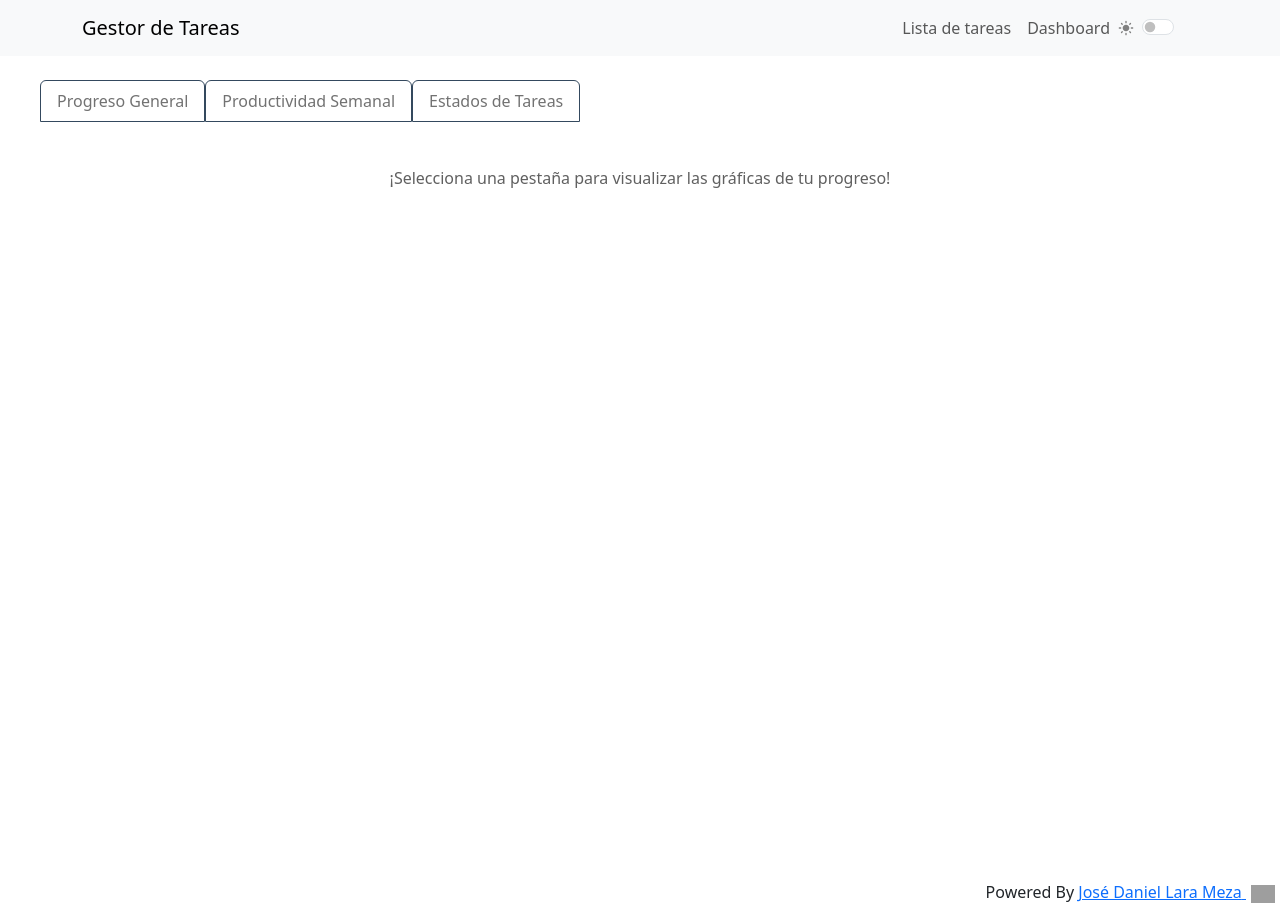
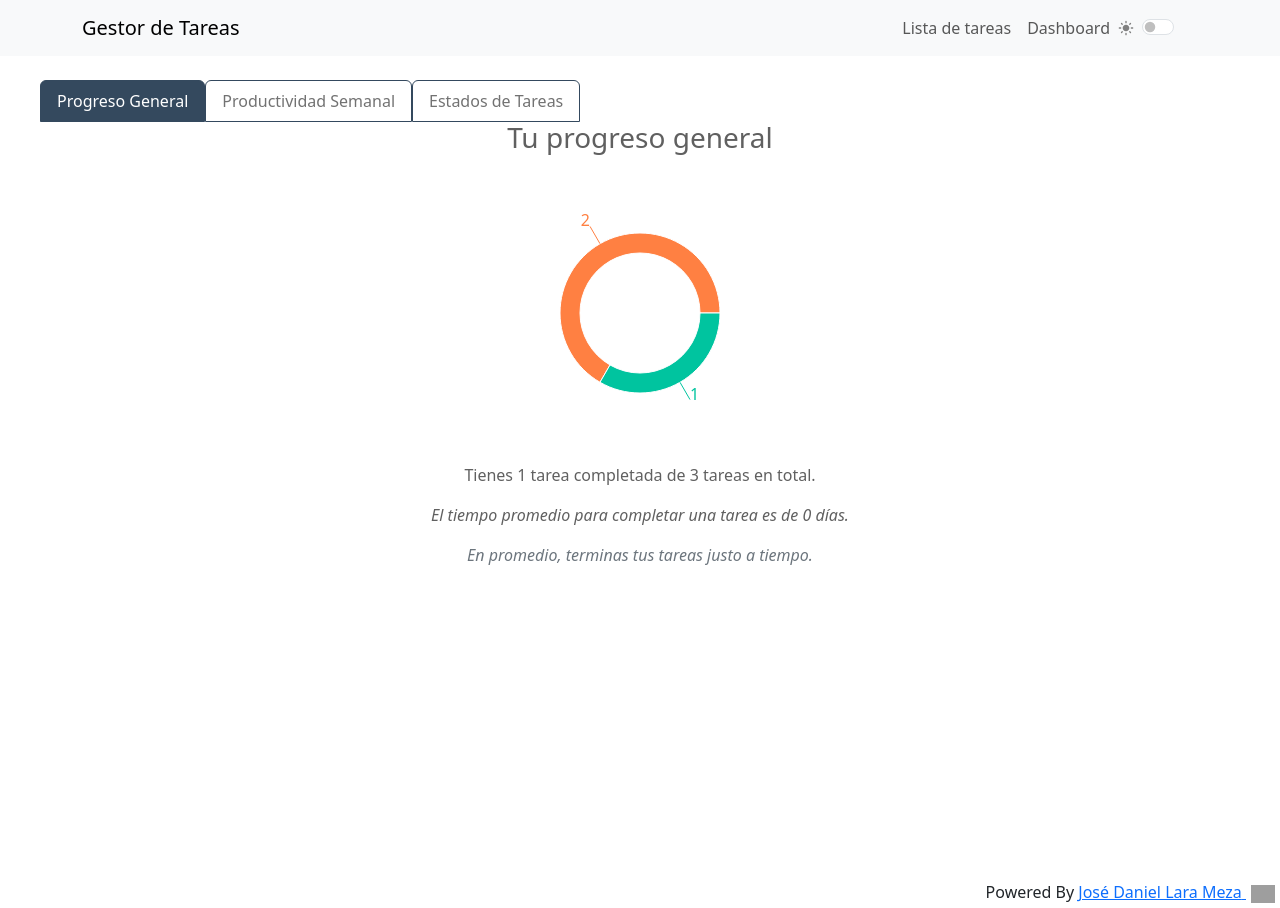
Before and after one commit to larajosed/ReactTodoList, a React (Create React App) app: page /dashboard in a window 1280 px wide. Built offline with nearby package versions, Linux system fonts and the light colour scheme; grey boxes are pictures that could not be loaded.

Commit message:
creation of margin with which tasks are done

```diff
--- a/src/components/TodoDashboard.js
+++ b/src/components/TodoDashboard.js
@@ -8,7 +8,7 @@ import "../css/TodoDashboard.css";
 
 function TodoDashboard() {
   const [tasks, setTasks] = useState([]);
-  const [activeView, setActiveView] = useState(null);
+  const [activeView, setActiveView] = useState("simple");
 
   useEffect(() => {
     todoService
@@ -45,14 +45,7 @@ function TodoDashboard() {
           <TodoDashboardProductivity tasks={tasks} />
         ) : activeView === "status" ? (
           <TodoDashboardStatus tasks={tasks} />
-        ) : (
-          <div className="welcomeMessage">
-            <p>
-              ¡Selecciona una pestaña para visualizar las gráficas de tu
-              progreso!
-            </p>
-          </div>
-        )}
+        ) : null}
       </div>
     </div>
   );
--- a/src/components/TodoDashboardProductivity.js
+++ b/src/components/TodoDashboardProductivity.js
@@ -25,7 +25,7 @@ function TodoDashboardProductivity({ tasks }) {
     }
 
     tasks.forEach((task) => {
-      // Asegúrate de que la tarea esté completada y tenga una fecha de finalización
+      // Asegúra de que la tarea esté completada y tenga una fecha de finalización
       if (task.completed && task.completionDate) {
         const completedDate = new Date(task.completionDate);
 
--- a/src/components/TodoDashboardSimple.js
+++ b/src/components/TodoDashboardSimple.js
@@ -14,6 +14,74 @@ function TodoDashboardSimple({ tasks }) {
   const taskText = isSingular ? "tarea" : "tareas";
   const completedText = completedCount === 1 ? "completada" : "completadas";
   const completedTextTarea = completedCount === 1 ? "tarea" : "tareas";
+  const completedTasksWithDates = tasks.filter(
+    (task) => task.completed && task.creationDate && task.completionDate
+  );
+
+  const totalCompletionDays = completedTasksWithDates.reduce((sum, task) => {
+    const creation = new Date(task.creationDate);
+    const completion = new Date(task.completionDate);
+    const timeDiff = completion.getTime() - creation.getTime();
+    const daysDiff = timeDiff / (1000 * 60 * 60 * 24);
+    return sum + daysDiff;
+  }, 0);
+
+  const averageCompletionTime =
+    completedTasksWithDates.length > 0
+      ? totalCompletionDays / completedTasksWithDates.length
+      : 0;
+
+  const formattedAverageTime = Math.round(averageCompletionTime);
+
+  const tasksWithDueDateAndCompletion = tasks.filter(
+    (task) => task.dueDate && task.completionDate
+  );
+
+  const totalDueMarginDays = tasksWithDueDateAndCompletion.reduce(
+    (sum, task) => {
+      const due = new Date(task.dueDate);
+      const completion = new Date(task.completionDate);
+      const margin =
+        (due.getTime() - completion.getTime()) / (1000 * 60 * 60 * 24);
+      return sum + margin;
+    },
+    0
+  );
+
+  const averageDueMargin =
+    tasksWithDueDateAndCompletion.length > 0
+      ? totalDueMarginDays / tasksWithDueDateAndCompletion.length
+      : 0;
+
+  const formattedDueMargin = Math.round(averageDueMargin);
+
+  const getDueMarginMessage = () => {
+    if (tasksWithDueDateAndCompletion.length === 0) {
+      return "No hay tareas completadas con fecha de vencimiento para calcular el margen.";
+    }
+
+    if (formattedDueMargin > 0) {
+      return `En promedio, terminas tus tareas con ${formattedDueMargin} días de anticipación. ¡Excelente!`;
+    } else if (formattedDueMargin < 0) {
+      const positiveMargin = Math.abs(formattedDueMargin);
+      return `En promedio, terminas tus tareas con ${positiveMargin} días de retraso.`;
+    } else {
+      return "En promedio, terminas tus tareas justo a tiempo.";
+    }
+  };
+
+  const getTextColor = () => {
+    if (tasksWithDueDateAndCompletion.length === 0) {
+      return "#6c757d";
+    }
+    if (formattedDueMargin > 0) {
+      return "#4f923b";
+    }
+    if (formattedDueMargin < 0) {
+      return "#dc3545";
+    }
+    return "#6c757d";
+  };
 
   return (
     <div
@@ -52,6 +120,25 @@ function TodoDashboardSimple({ tasks }) {
         <p style={{ textAlign: "center" }}>
           {`Tienes ${completedCount} ${completedTextTarea} ${completedText} de ${tasks.length} ${taskText} en total.`}
         </p>
+        {completedTasksWithDates.length > 0 ? (
+          <p style={{ textAlign: "center", fontStyle: "italic" }}>
+            {`El tiempo promedio para completar una tarea es de ${formattedAverageTime} días.`}
+          </p>
+        ) : (
+          <p style={{ textAlign: "center", fontStyle: "italic" }}>
+            Aún no hay tareas completadas para calcular el promedio.
+          </p>
+        )}
+
+        <p
+          style={{
+            textAlign: "center",
+            fontStyle: "italic",
+            color: getTextColor(),
+          }}
+        >
+          {getDueMarginMessage()}
+        </p>
       </div>
     </div>
   );
--- a/src/components/TodoDashboardStatus.js
+++ b/src/components/TodoDashboardStatus.js
@@ -34,7 +34,6 @@ function TodoDashboardStatus({ tasks }) {
         alignItems: "center",
       }}
     >
-      {/* 👈 Segundo gráfico: por status */}
       <div style={{ width: "100%", height: 300, marginTop: "20px" }}>
         <h4>Tareas por estado</h4>
         <ResponsiveContainer>
```
